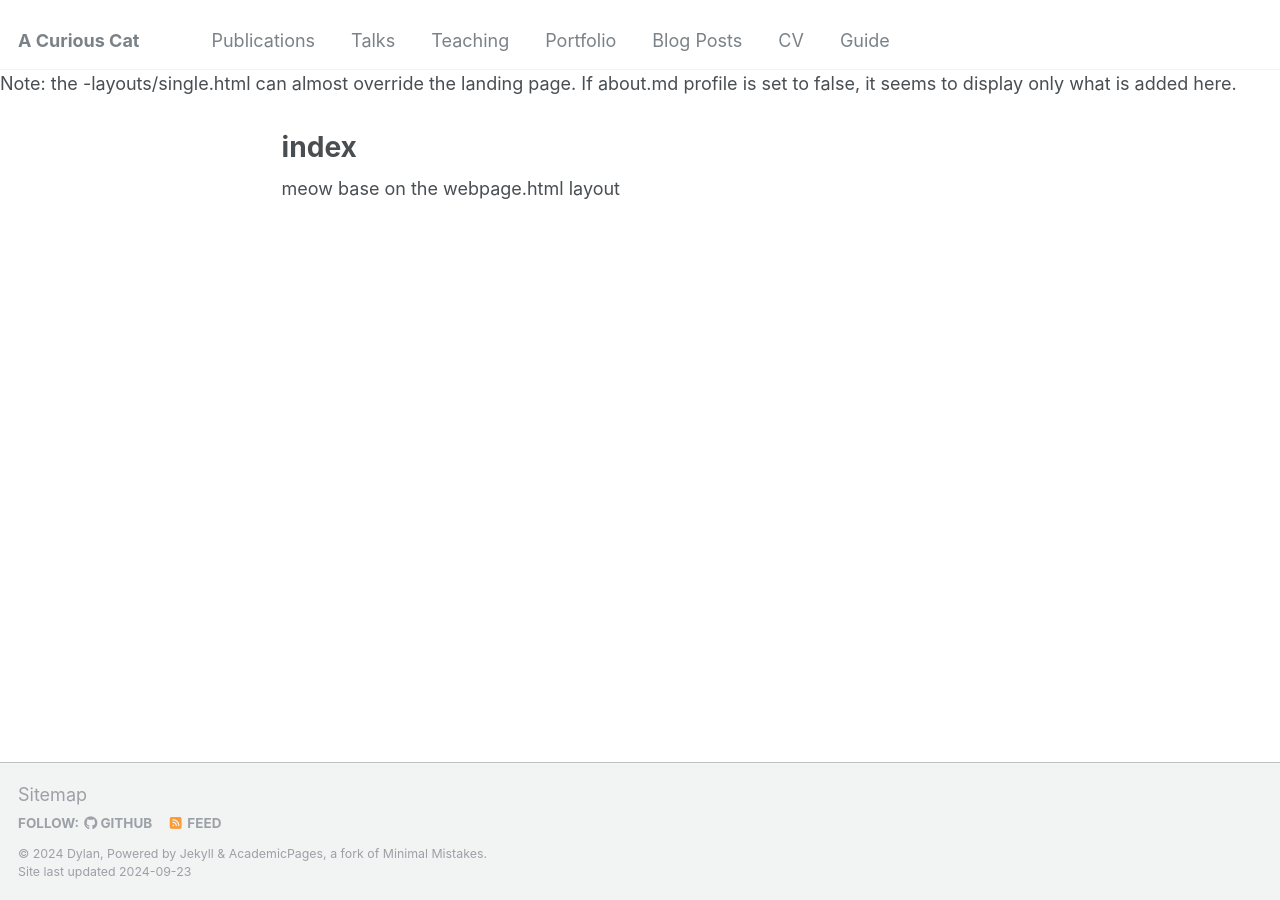
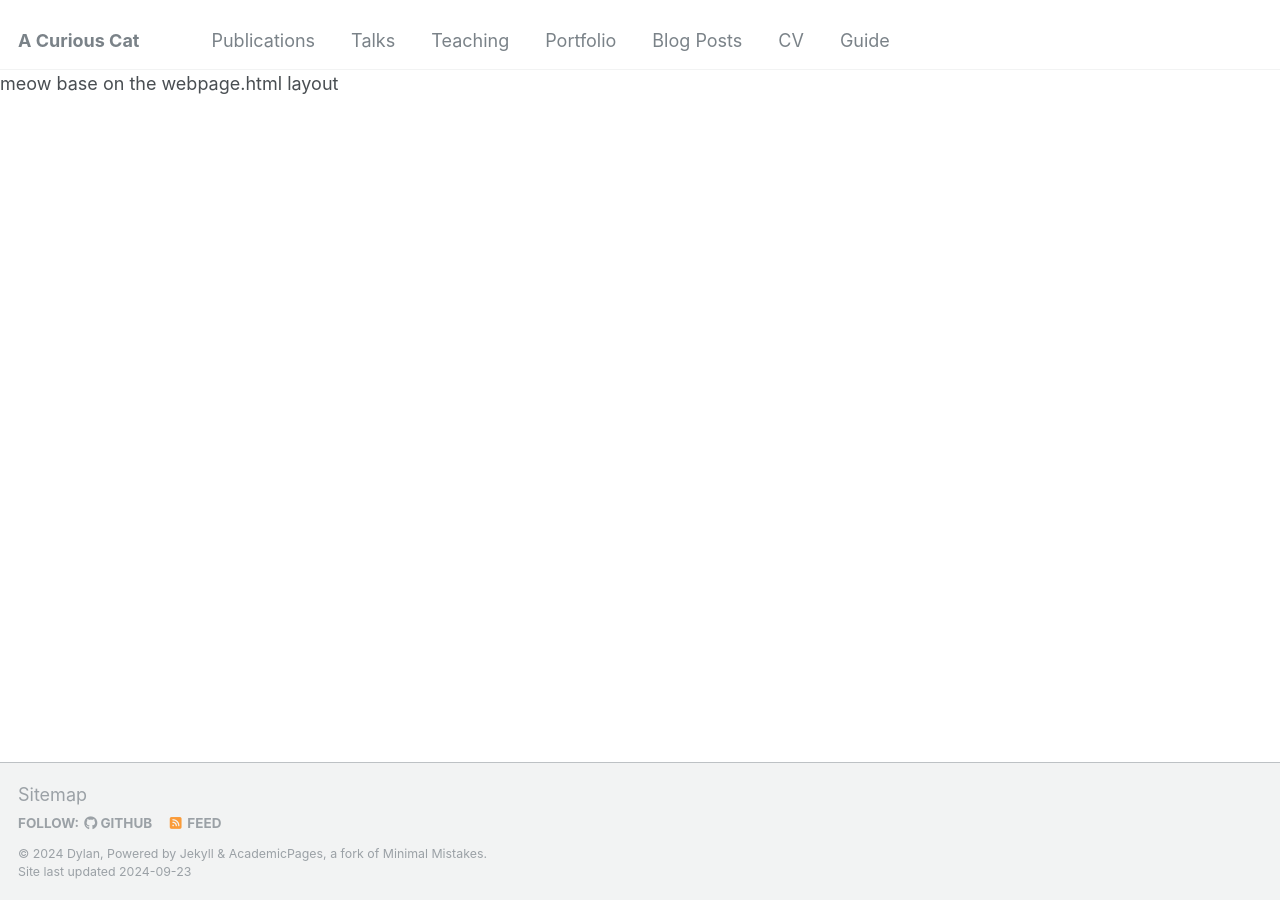
Before and after one commit to mdylantk/mdylantk.github.io, a Jekyll site: the page built from _pages/index.md, in a window 1280 px wide. Built offline with Jekyll 4.4.1, drawn with Linux system fonts in a browser that asks for light colours.

Commit message:
update
made a mistake. base url may not be ideal to change to force a file. May be best to overwrite the file being used as "/" if changing the redirect is not enough.

```diff
--- a/_config.yml
+++ b/_config.yml
@@ -13,7 +13,7 @@
 name                     : &name "Dylan"
 description              : &description "Meow mew"
 url                      : https://mdylantk.github.io # the base hostname & protocol for your site e.g. "https://mmistakes.github.io"
-baseurl                  : "/index" # the subpath of your site, e.g. "/blog"
+baseurl                  : "/" # the subpath of your site, e.g. "/blog"
 repository               : "mdylantk/mdylantk.github.io"
 
 # Site Author - The following control what appear as part of the author content on the side bar.
@@ -155,7 +155,7 @@
   - .htaccess
   - _pages
   - files
-  - _webpages
+#  - _webpages
 exclude:
   - "*.sublime-project"
   - "*.sublime-workspace"
@@ -281,13 +281,13 @@
       layout: talk
       author_profile: true
       share: true
-  # _webpages
-  - scope:
-      path: ""
-      type: webpages
-    values:
-      layout: webpage
-      author_profile: false
+#  # _webpages
+#  - scope:
+#      path: ""
+#      type: webpages
+#    values:
+#      layout: webpage
+#      author_profile: false
 
 # Sass/SCSS
 sass:
--- a/_layouts/webpage.html
+++ b/_layouts/webpage.html
@@ -1,4 +1,4 @@
 ---
-layout: single
+layout: default
 ---
 meow base on the webpage.html layout
```
Also changed, not shown: _pages/index.md (renamed from _webpages/index.md).
